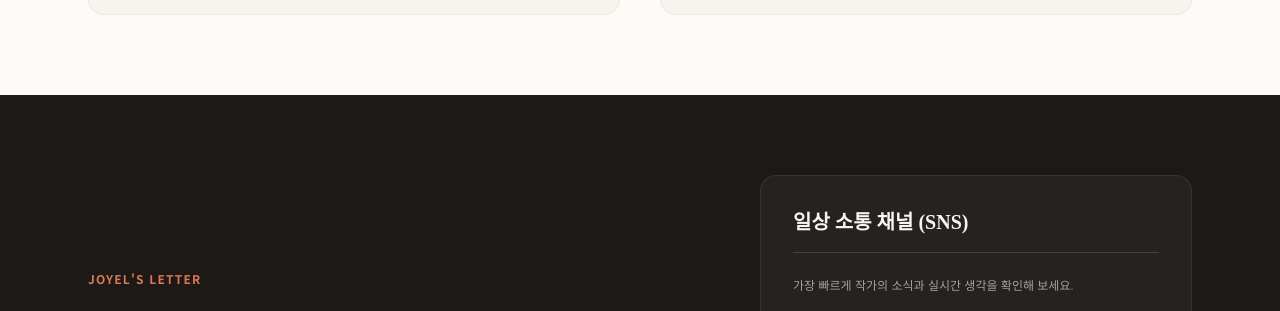
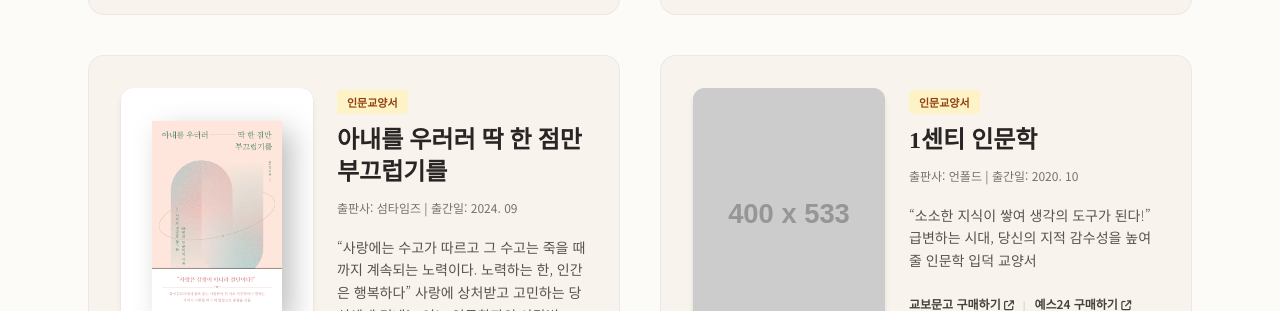
Before and after one commit to sometimesbooks/joyel, a plain HTML site: page index.html in a window 1280 px wide. Shown: the part 3140-3451 px from the top of the page. Drawn offline with nearby package versions, Linux system fonts and the light colour scheme; placeholder pictures from the web are drawn by us.

Commit message:
Add new book items to index.html
Added two new book items with details and purchase links.

```diff
--- a/index.html
+++ b/index.html
@@ -405,6 +405,60 @@
                 </div>
             </div>
 
+                     <!-- Book Item 5 -->
+            <div class="bg-sandCard/50 border border-stone-200/80 rounded-2xl p-6 sm:p-8 flex flex-col sm:flex-row gap-6 items-center sm:items-start transition-all hover:shadow-md">
+                <div class="w-40 sm:w-48 aspect-[3/4] bg-stone-300 rounded-xl overflow-hidden shadow-md flex-shrink-0 relative">
+                    <img src="photo8.png"
+                         alt="아내를 우러러 딱 한 점만 부끄럽기를 표지"
+                         class="w-full h-full object-cover"
+                         onerror="this.src='https://placehold.co/400x533/EADBC8/3A4750?text=Book+Cover+1'">
+                </div>
+                <div class="flex-1 space-y-3 text-center sm:text-left">
+                    <span class="bg-amber-100 text-amber-800 text-[11px] font-bold px-2.5 py-1 rounded">인문교양서</span>
+                    <h3 class="font-serif-kr text-2xl font-bold text-stone-800">아내를 우러러 딱 한 점만 부끄럽기를</h3>
+                    <p class="text-xs text-stone-500">출판사: 섬타임즈 | 출간일: 2024. 09</p>
+                    <p class="text-stone-600 text-sm leading-relaxed font-light pt-2">
+                        “사랑에는 수고가 따르고 그 수고는 죽을 때까지 계속되는 노력이다. 노력하는 한, 인간은 행복하다” 사랑에 상처받고 고민하는 당신에게 건네는 어느 인문학자의 사랑법
+                    </p>
+                    <div class="pt-3 flex flex-wrap gap-2 justify-center sm:justify-start">
+                        <a href="https://product.kyobobook.co.kr/detail/S000208681574" target="_blank" rel="noopener noreferrer" class="text-xs font-semibold text-stone-700 hover:text-accentCoral underline underline-offset-4">
+                            교보문고 구매하기 <i class="fa-solid fa-arrow-up-right-from-square text-[10px]"></i>
+                        </a>
+                        <span class="text-stone-300">|</span>
+                        <a href="https://www.yes24.com/product/goods/121924955" target="_blank" rel="noopener noreferrer" class="text-xs font-semibold text-stone-700 hover:text-accentCoral underline underline-offset-4">
+                            예스24 구매하기 <i class="fa-solid fa-arrow-up-right-from-square text-[10px]"></i>
+                        </a>
+                    </div>
+                </div>
+            </div>
+
+                     <!-- Book Item 6 -->
+            <div class="bg-sandCard/50 border border-stone-200/80 rounded-2xl p-6 sm:p-8 flex flex-col sm:flex-row gap-6 items-center sm:items-start transition-all hover:shadow-md">
+                <div class="w-40 sm:w-48 aspect-[3/4] bg-stone-300 rounded-xl overflow-hidden shadow-md flex-shrink-0 relative">
+                    <img src="photo12.png"
+                         alt="1센티 인문학 표지"
+                         class="w-full h-full object-cover"
+                         onerror="this.src='https://placehold.co/400x533/EADBC8/3A4750?text=Book+Cover+1'">
+                </div>
+                <div class="flex-1 space-y-3 text-center sm:text-left">
+                    <span class="bg-amber-100 text-amber-800 text-[11px] font-bold px-2.5 py-1 rounded">인문교양서</span>
+                    <h3 class="font-serif-kr text-2xl font-bold text-stone-800">1센티 인문학</h3>
+                    <p class="text-xs text-stone-500">출판사: 언폴드 | 출간일: 2020. 10</p>
+                    <p class="text-stone-600 text-sm leading-relaxed font-light pt-2">
+                       “소소한 지식이 쌓여 생각의 도구가 된다!” 급변하는 시대, 당신의 지적 감수성을 높여줄 인문학 입덕 교양서
+                    </p>
+                    <div class="pt-3 flex flex-wrap gap-2 justify-center sm:justify-start">
+                        <a href="https://product.kyobobook.co.kr/detail/S000001984417" target="_blank" rel="noopener noreferrer" class="text-xs font-semibold text-stone-700 hover:text-accentCoral underline underline-offset-4">
+                            교보문고 구매하기 <i class="fa-solid fa-arrow-up-right-from-square text-[10px]"></i>
+                        </a>
+                        <span class="text-stone-300">|</span>
+                        <a href="https://www.yes24.com/product/goods/93510338" target="_blank" rel="noopener noreferrer" class="text-xs font-semibold text-stone-700 hover:text-accentCoral underline underline-offset-4">
+                            예스24 구매하기 <i class="fa-solid fa-arrow-up-right-from-square text-[10px]"></i>
+                        </a>
+                    </div>
+                </div>
+            </div>
+
         </div>
     </section>
 
```
